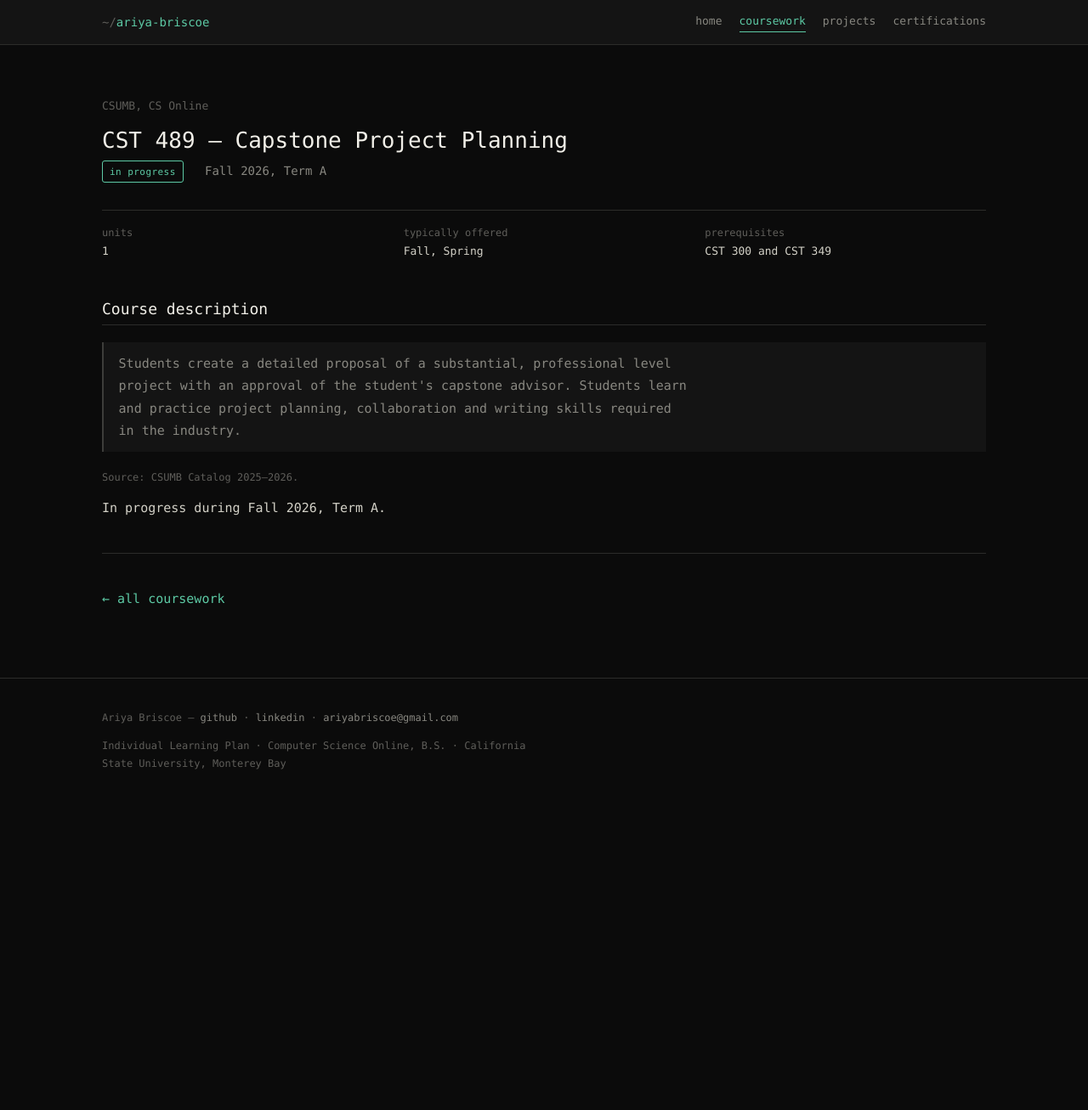
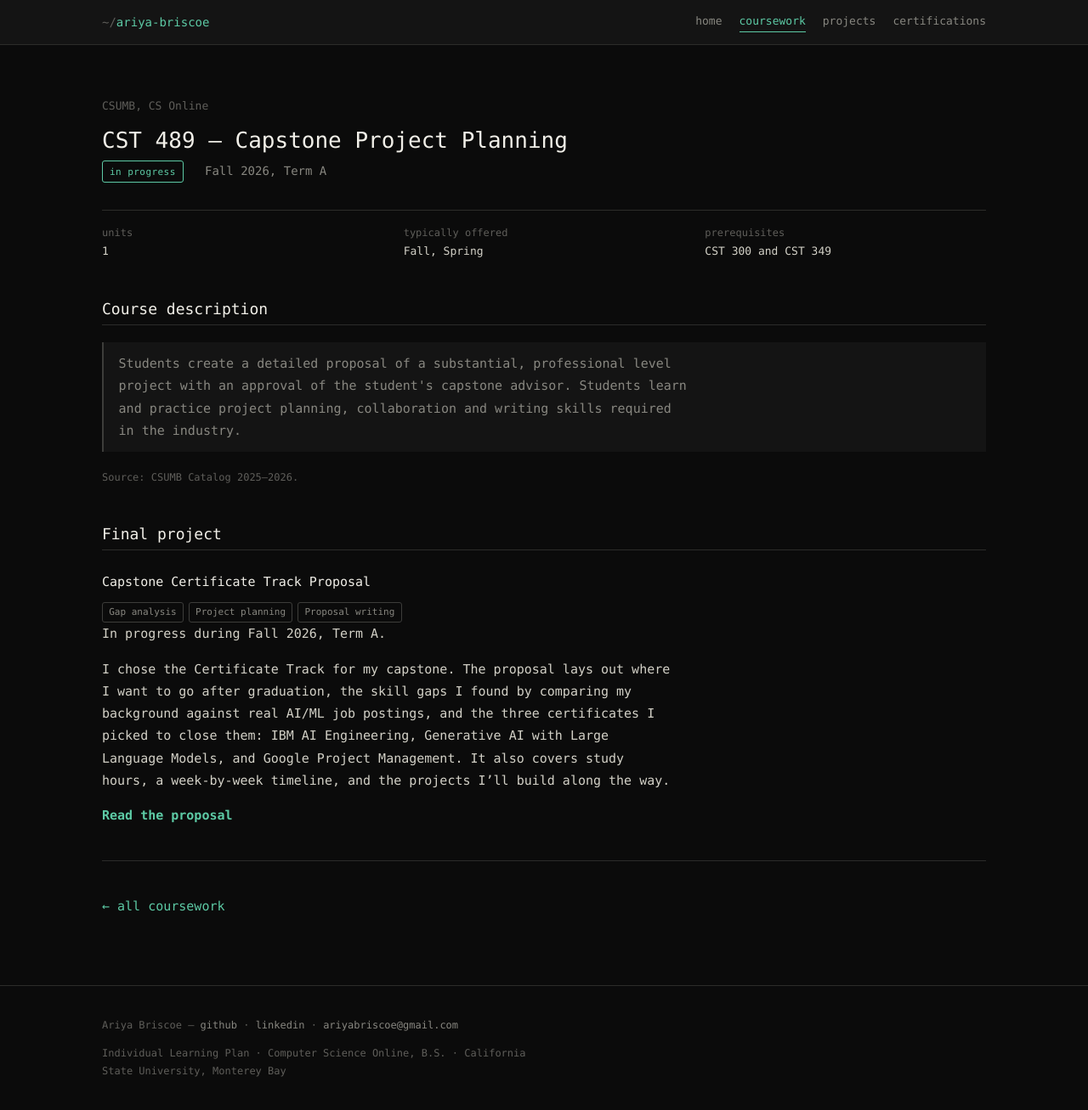
Before and after one commit to ryebriscoe/ryebriscoe.github.io, a Jekyll site: the page built from _courses/cst-489.md, in a window 1280 px wide and 1324 px high. Shown: the top 1307 px of the window at 85% size. Built offline with Jekyll 4.4.1, drawn with Linux system fonts in a browser that asks for light colours.

Commit message:
Add certificate track proposal as CST 489 evidence

```diff
--- a/_courses/cst-489.md
+++ b/_courses/cst-489.md
@@ -10,6 +10,12 @@
 prereq: "CST 300 and CST 349"
 catalog: >-
   Students create a detailed proposal of a substantial, professional level project with an approval of the student's capstone advisor. Students learn and practice project planning, collaboration and writing skills required in the industry.
+project: "Capstone Certificate Track Proposal"
+tech: ["Gap analysis", "Project planning", "Proposal writing"]
 ---
 
 In progress during Fall 2026, Term A.
+
+I chose the Certificate Track for my capstone. The proposal lays out where I want to go after graduation, the skill gaps I found by comparing my background against real AI/ML job postings, and the three certificates I picked to close them: IBM AI Engineering, Generative AI with Large Language Models, and Google Project Management. It also covers study hours, a week-by-week timeline, and the projects I'll build along the way.
+
+**[Read the proposal]({{ "/assets/docs/capstone-certificate-track-proposal.pdf" | relative_url }})**
```
Also changed, not shown: 1 other file.
